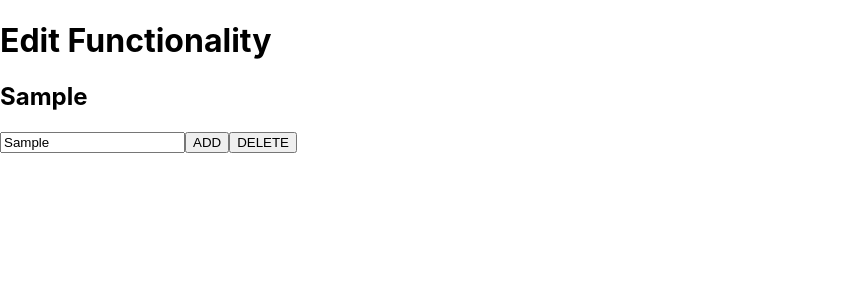
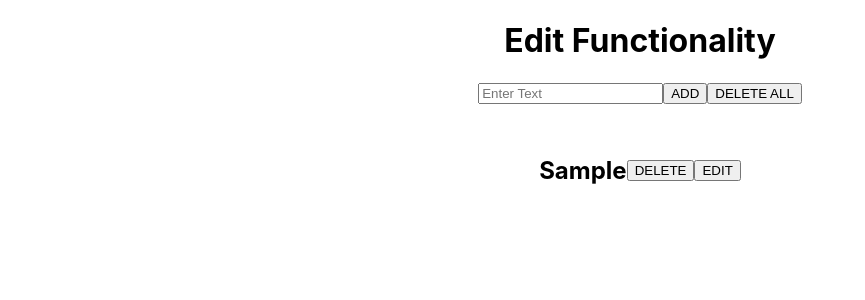
Before and after one commit to rai2707/drag-n-edit, a React (Create React App) app: page / in a window 1280 px wide. Both pictures are taken after typing "Sample" into the empty fields and a click on the button "ADD". Shown: the top 300 px of the page, without its empty margins (0-865 px from the left). Built offline with nearby package versions, Linux system fonts and the light colour scheme.

Commit message:
edit functionality done

```diff
--- a/src/components/edit/Edit.jsx
+++ b/src/components/edit/Edit.jsx
@@ -1,31 +1,78 @@
-import React, { useState } from 'react'
+import React, { useState } from 'react';
 
 const Edit = () => {
   const [textValue, setTextValue] = useState('');
-  const [addText, setAddText] = useState('');
-  const onTextChange = (e) =>{
-    setTextValue(e.target.value)
-  }
-  const addTextHandler = () =>{
-    setAddText(textValue)
-    console.log(textValue);
+  const [addText, setAddText] = useState([]);
+  const [isEditing, setIsEditing] = useState(false);
+  const [currentIndex, setCurrentIndex] = useState(null);
 
-  }
-  const onRemoveHandler = () =>{
-    setAddText('')
-    setTextValue('')
-  }
+  const onTextChange = (e) => {
+    setTextValue(e.target.value);
+  };
+
+  const addTextHandler = () => {
+    if (textValue.trim() !== '') {
+      if (isEditing) {
+        const updatedTexts = addText.map((text, index) => index === currentIndex ? textValue : text);
+        setAddText(updatedTexts);
+        setIsEditing(false);
+        setCurrentIndex(null);
+      } else {
+        setAddText([...addText, textValue]);
+      }
+      setTextValue('');
+    }
+  };
+
+  const onEditHandler = (index) => {
+    setTextValue(addText[index]);
+    setIsEditing(true);
+    setCurrentIndex(index);
+  };
+
+  const onRemoveHandler = (index) => {
+    setAddText(addText.filter((ele, i) => i !== index));
+    if (isEditing && index === currentIndex) {
+      setTextValue('');
+      setIsEditing(false);
+      setCurrentIndex(null);
+    }
+  };
+
+  const onRemoveAllHandler = () => {
+    setAddText([]);
+    setTextValue('');
+    setIsEditing(false);
+    setCurrentIndex(null);
+  };
+
   return (
-    <div>
+    <div style={{ textAlign: 'center' }}>
       <h1>Edit Functionality</h1>
       <div>
-      <h2>{addText}</h2>
-        <input type='text' placeholder='Enter Text' value={textValue} onChange={onTextChange}/>
-        <button onClick={addTextHandler}>ADD</button>
-        <button onClick={onRemoveHandler}>DELETE</button>
+        <input type="text" placeholder="Enter Text" value={textValue} onChange={onTextChange} />
+        <button onClick={addTextHandler}>
+          {isEditing ? 'UPDATE' : 'ADD'}
+        </button>
+        {addText.length > 0 && (
+          <button onClick={onRemoveAllHandler}>DELETE ALL</button>
+        )}
+        <h2>
+          {addText.length === 0 ? (
+            <div>No Data</div>
+          ) : (
+            addText.map((ele, index) => (
+              <div key={index} style={{ display: 'flex', justifyContent: 'center', alignItems: 'center'}}>
+                <h4>{ele}</h4>
+                <button onClick={() => onRemoveHandler(index)}>DELETE</button>
+                <button onClick={() => onEditHandler(index)}>EDIT</button>
+              </div>
+            ))
+          )}
+        </h2>
       </div>
     </div>
-  )
-}
+  );
+};
 
-export default Edit
+export default Edit;
```
